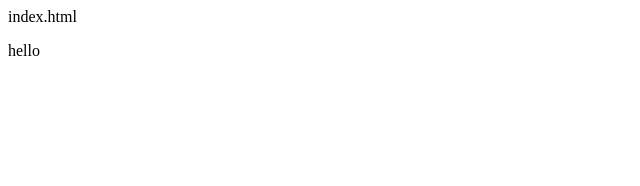
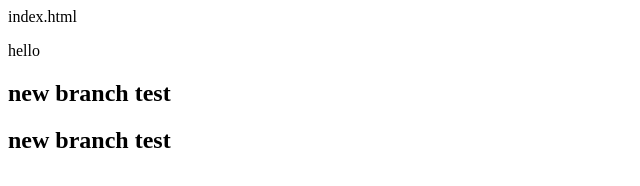
Before and after one commit to dhomsa12/project-two, a plain HTML site: page index.html in a window 1280 px wide. Shown: the whole page, without its empty margins (0-640 px from the left). Drawn offline with Linux system fonts and the light colour scheme.

Commit message:
test new branch

```diff
--- a/index.html
+++ b/index.html
@@ -6,5 +6,9 @@ index.html
 </head>
 <body>
 <p>hello</p>
+
+<h2>new branch test</h2>
+<h2>new branch test</h2>
+
 </body>
 </html>
```
